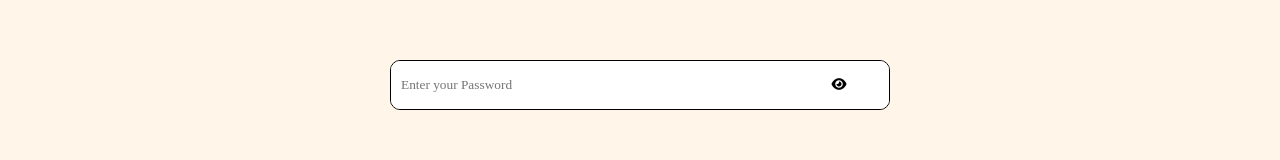
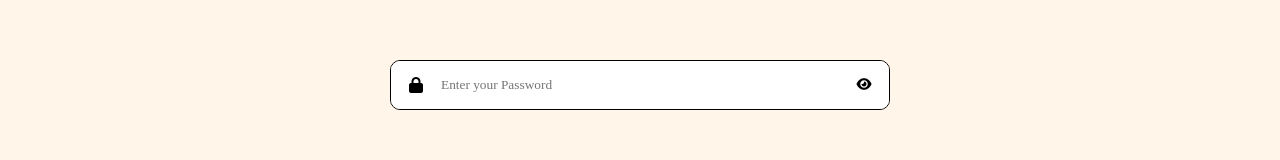
Before and after one commit to fuhad-shiblu/Icon-on-input-with-HTML, a plain HTML site: page index.html in a window 1280 px wide. Shown: the part 315-475 px from the top of the page. Drawn offline with Linux system fonts and the light colour scheme; a web font is replaced by a local one.

Commit message:
added lock icon

```diff
--- a/assets/css/style.css
+++ b/assets/css/style.css
@@ -27,17 +27,28 @@ body{
      overflow: hidden;
      position: relative;
 }
+.fuhadShiblu_lock{
+     position: absolute;
+     left: 0;
+     width: 50px;
+     height: 100%;
+     border: none;
+     z-index: 1;
+     display: flex;
+     justify-content: center;
+     align-items: center;
+}
 .fuhadShiblu_inputBoxMain input{
      width: 100%;
      height: 100%;
      border: none;
-     padding-left: 10px;
+     padding-left: 50px;
      position: absolute;
 }
 .fuhadShiblu_inputBoxMain button{
      position: absolute;
      right: 0;
-     width: 100px;
+     width: 50px;
      height: 100%;
      border: none;
      background: transparent;
--- a/index.html
+++ b/index.html
@@ -12,6 +12,9 @@
 </head>
 <body>
      <div class="fuhadShiblu_inputBoxMain">
+          <div class="fuhadShiblu_lock">
+               <i class="fa-solid fa-lock"></i>
+          </div>
           <input class="fuhadShiblu_input" type="password" placeholder="Enter your Password">
           <button class="fuhadShiblu_button"><i class="fa-solid fa-eye"></i></button>
      </div>
```
